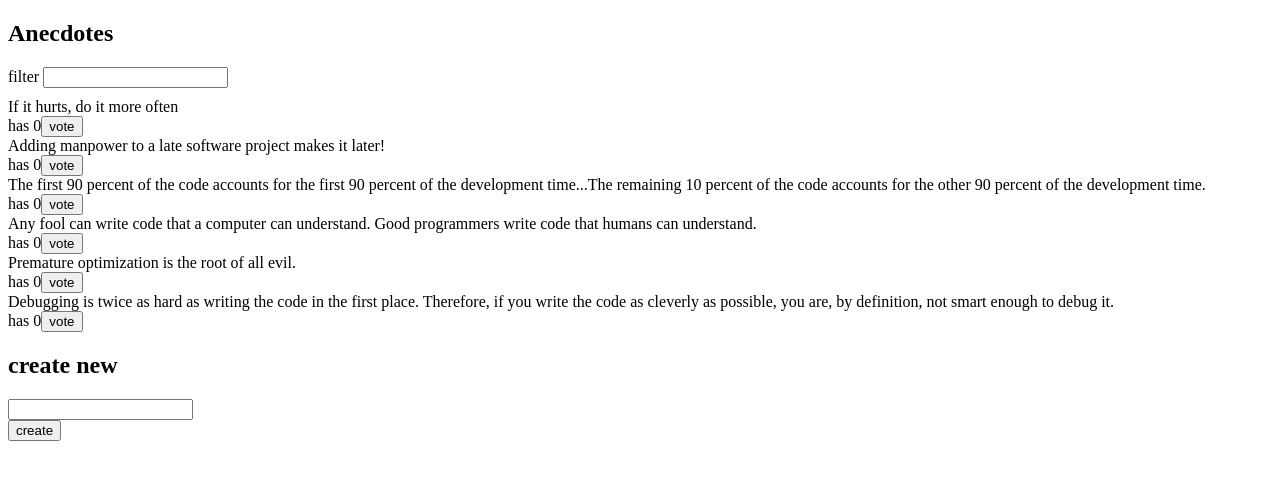
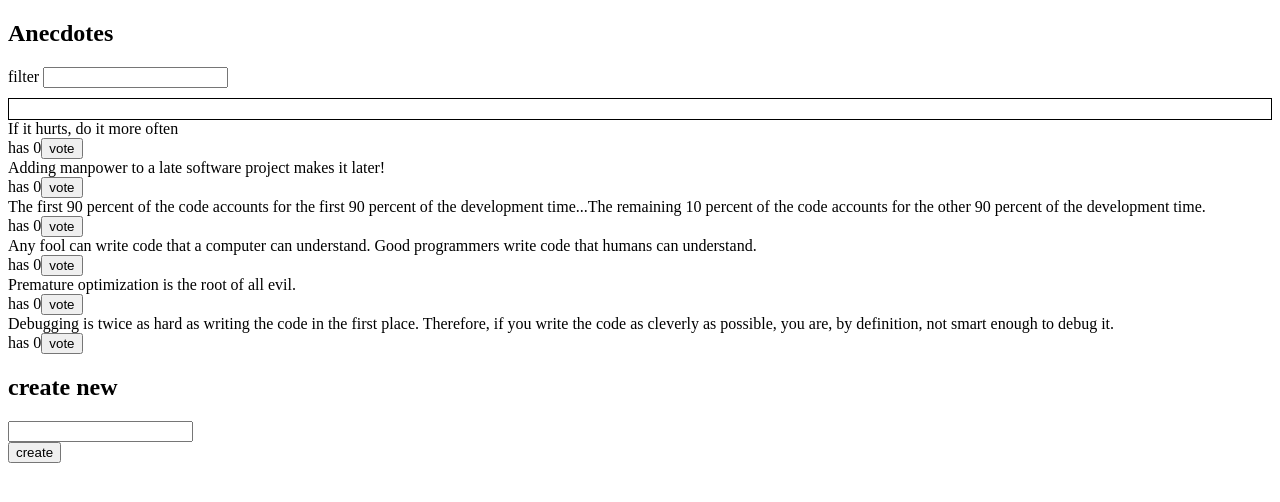
Before and after one commit to yaramiu/exercises, a React (Vite) app in the folder part6/redux-anecdotes/: page / in a window 1280 px wide. Shown: the top 502 px of the page. Built offline with nearby package versions, Linux system fonts and the light colour scheme.

Commit message:
Complete Better Anecdotes step 10

```diff
--- a/part6/redux-anecdotes/src/App.jsx
+++ b/part6/redux-anecdotes/src/App.jsx
@@ -1,12 +1,14 @@
 import AnecdoteForm from "./components/AnecdoteForm";
 import AnecdoteList from "./components/AnecdoteList";
 import Filter from "./components/Filter";
+import Notification from "./components/Notification";
 
 const App = () => {
   return (
     <div>
       <h2>Anecdotes</h2>
       <Filter />
+      <Notification />
       <AnecdoteList />
       <AnecdoteForm />
     </div>
--- /dev/null
+++ b/part6/redux-anecdotes/src/components/Notification.jsx
@@ -0,0 +1,13 @@
+import { useSelector } from "react-redux";
+
+const Notification = () => {
+  const notification = useSelector((state) => state.notification);
+  const style = {
+    border: "solid",
+    padding: 10,
+    borderWidth: 1,
+  };
+  return <div style={style}>{notification}</div>;
+};
+
+export default Notification;
--- /dev/null
+++ b/part6/redux-anecdotes/src/reducers/notificationReducer.js
@@ -0,0 +1,9 @@
+import { createSlice } from "@reduxjs/toolkit";
+
+const notificationSlice = createSlice({
+  name: "notification",
+  initialState: "",
+  reducers: {},
+});
+
+export default notificationSlice.reducer;
--- a/part6/redux-anecdotes/src/store.js
+++ b/part6/redux-anecdotes/src/store.js
@@ -1,11 +1,13 @@
 import { configureStore } from "@reduxjs/toolkit";
 import anecdoteReducer from "./reducers/anecdoteReducer";
 import filterReducer from "./reducers/filterReducer";
+import notificationReducer from "./reducers/notificationReducer";
 
 const store = configureStore({
   reducer: {
     anecdotes: anecdoteReducer,
     filter: filterReducer,
+    notification: notificationReducer,
   },
 });
 
```
Also changed, not shown: part6/redux-anecdotes/src/components/Notification.js (deleted, +0 -14 lines).
